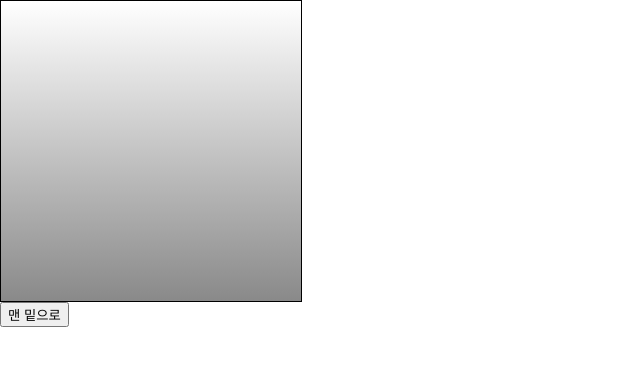
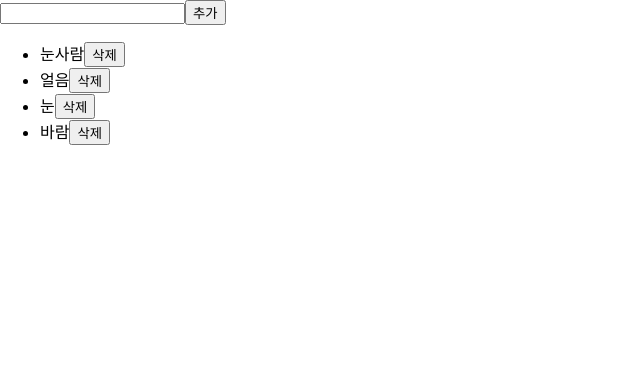
Before and after one commit to swhana/react, a React (Create React App) app: page / in a window 1280 px wide. Shown: the top 366 px of the page, without its empty margins (0-640 px from the left). Built offline with nearby package versions, Linux system fonts and the light colour scheme.

Commit message:
항목 추가 삭제 연습

```diff
--- a/src/App.js
+++ b/src/App.js
@@ -4,17 +4,15 @@
 // import EventPractice from './EventPractice';
 // import ValidationSample from './ValidationSample';
 import React, { Component } from 'react';
-import ScrollBox from './ScrollBox';
+// import ScrollBox from './ScrollBox';
+import { IterationSample } from './IterationSample';
 import './App.css';
 
 class App extends Component {
   render() {
     return (
       <div>
-        <ScrollBox ref={(ref) => (this.scrollBox = ref)} />
-        <button onClick={() => this.scrollBox.scrollToBottom()}>
-          맨 밑으로
-        </button>
+        <IterationSample />
       </div>
     );
   }
--- /dev/null
+++ b/src/IterationSample.js
@@ -0,0 +1,47 @@
+import React, { useState } from 'react';
+
+export const IterationSample = () => {
+  const [names, setNames] = useState([
+    { id: 1, text: '눈사람' },
+    { id: 2, text: '얼음' },
+    { id: 3, text: '눈' },
+    { id: 4, text: '바람' },
+  ]);
+
+  const [inputText, setInputText] = useState('');
+  const [nextId, setNextId] = useState(5);
+
+  const onChange = (e) => setInputText(e.target.value);
+  const onClick = () => {
+    const nextNames = names.concat({
+      id: nextId,
+      text: inputText,
+    });
+    setNextId(nextId + 1);
+    setNames(nextNames); //상태 업데이트
+    setInputText('');
+  };
+
+  const onKeyPress = (e) => {
+    if (e.key === 'Enter') onClick();
+  };
+
+  const onRemove = (id) => {
+    const nextNames = names.filter((name) => name.id !== id);
+    setNames(nextNames);
+  };
+
+  const namesList = names.map((name) => (
+    <li key={name.id}>
+      {name.text}
+      <button onClick={() => onRemove(name.id)}>삭제</button>
+    </li>
+  ));
+  return (
+    <>
+      <input value={inputText} onChange={onChange} onKeyPress={onKeyPress} />
+      <button onClick={onClick}>추가</button>
+      <ul>{namesList}</ul>
+    </>
+  );
+};
```
